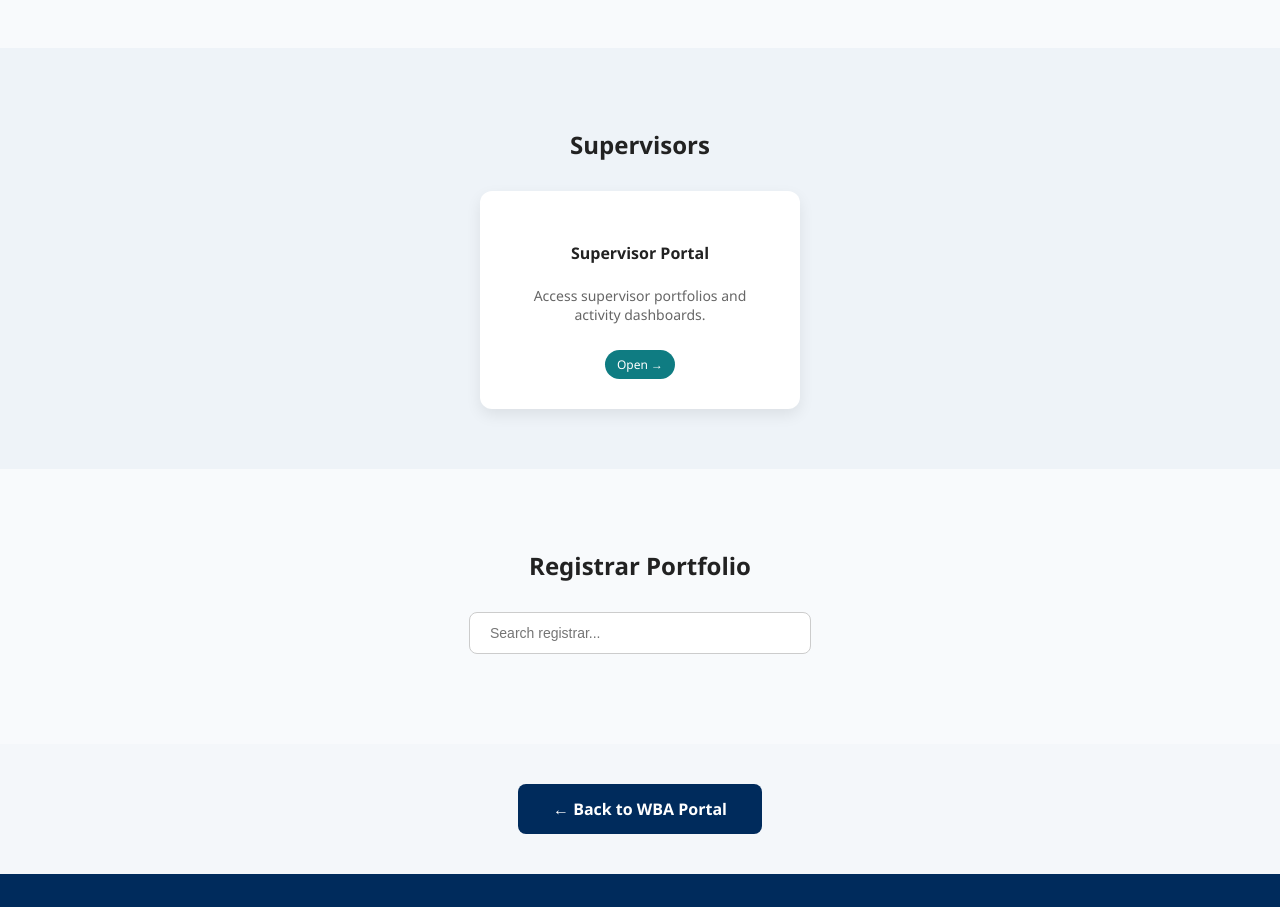
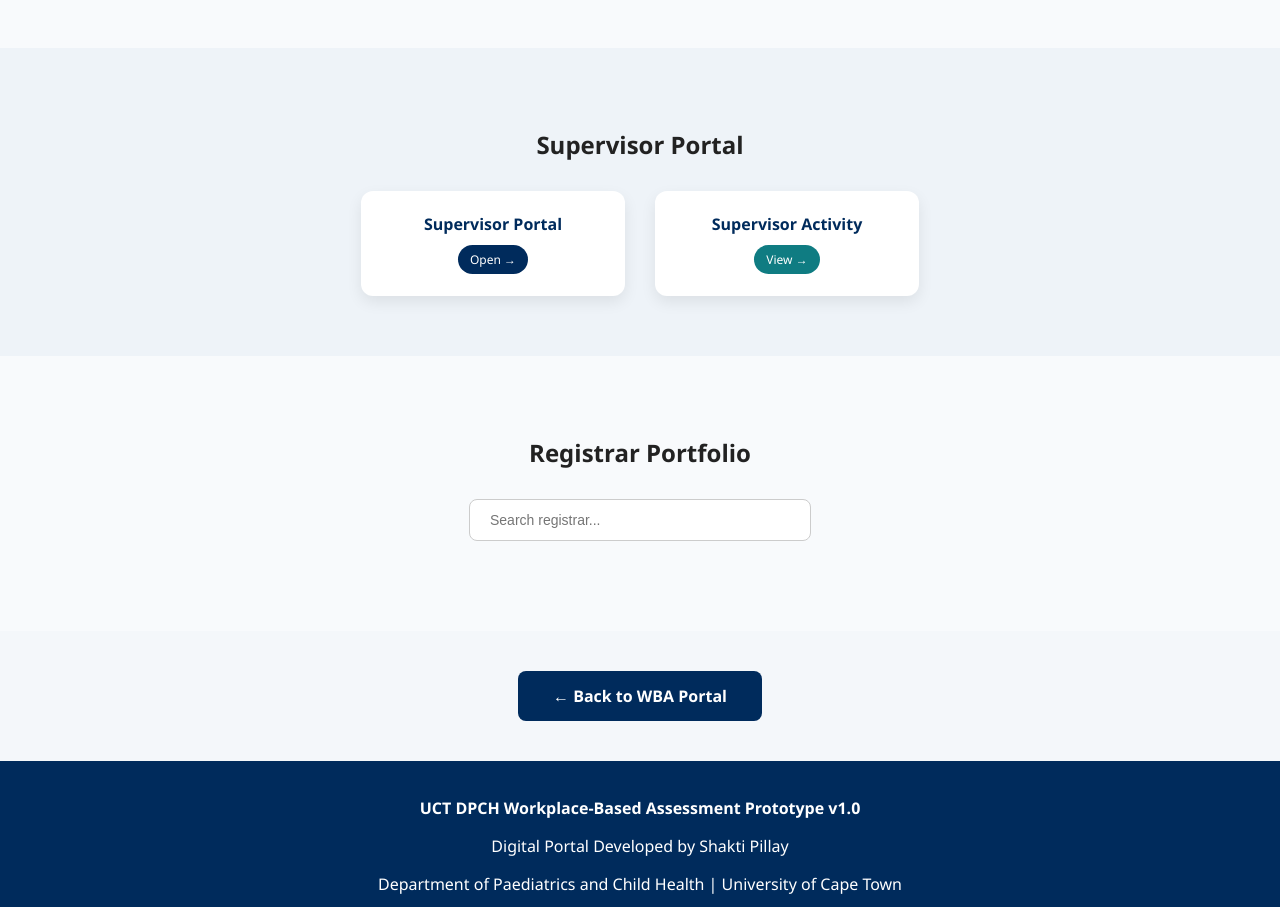
Before and after one commit to SP-8403/paediatric-wba-prototype, a plain HTML site: page dashboard.html in a window 1280 px wide. Shown: the part 1060-1967 px from the top of the page. Drawn offline with Linux system fonts and the light colour scheme; no server answers.

Commit message:
Update dashboard.html

```diff
--- a/dashboard.html
+++ b/dashboard.html
@@ -27,8 +27,6 @@
       <h4>Registrars Assessed EPA 1</h4>
       <p id="registrarsAssessed" style="font-size:36px; font-weight:bold; color:#0f2f4f;">--</p>
     </div>
-
-  </div>
 </section>
 
 <!-- REGISTRAR METRICS -->
@@ -51,35 +49,38 @@
 </div>
 
 </section>
-
-<!-- SUPERVISOR PORTAL -->
 <section style="padding:60px 20px; background:#eef3f8;">
 
-<h2 style="text-align:center; margin-bottom:30px;">Supervisors</h2>
+<h2 style="text-align:center; margin-bottom:30px;">Supervisor Portal</h2>
 
-<div style="display:flex; justify-content:center;">
+<div style="
+display:flex;
+justify-content:center;
+gap:30px;
+flex-wrap:wrap;
+max-width:1000px;
+margin:auto;
+">
 
 <div onclick="window.location.href='supervisors.html'"
 style="
 background:white;
-padding:30px;
+padding:22px;
 border-radius:12px;
-width:260px;
+width:220px;
 text-align:center;
 box-shadow:0 6px 15px rgba(0,0,0,0.08);
 cursor:pointer;
 transition:all 0.2s ease;
 ">
 
-<h4>Supervisor Portal</h4>
-
-<p style="font-size:14px;color:#666;">
-Access supervisor portfolios and activity dashboards.
-</p>
+<div style="font-size:16px; font-weight:bold; color:#002b5c;">
+Supervisor Portal
+</div>
 
 <div style="
-margin-top:12px;
-background:#0f7c82;
+margin-top:10px;
+background:#002b5c;
 color:white;
 display:inline-block;
 padding:6px 12px;
@@ -88,6 +89,33 @@ font-size:12px;">
 Open →
 </div>
 
+</div>
+
+<div onclick="window.location.href='supervisor.html'"
+style="
+background:white;
+padding:22px;
+border-radius:12px;
+width:220px;
+text-align:center;
+box-shadow:0 6px 15px rgba(0,0,0,0.08);
+cursor:pointer;
+transition:all 0.2s ease;
+">
+
+<div style="font-size:16px; font-weight:bold; color:#002b5c;">
+Supervisor Activity
+</div>
+
+<div style="
+margin-top:10px;
+background:#0f7c82;
+color:white;
+display:inline-block;
+padding:6px 12px;
+border-radius:20px;
+font-size:12px;">
+View →
 </div>
 
 </div>
```
